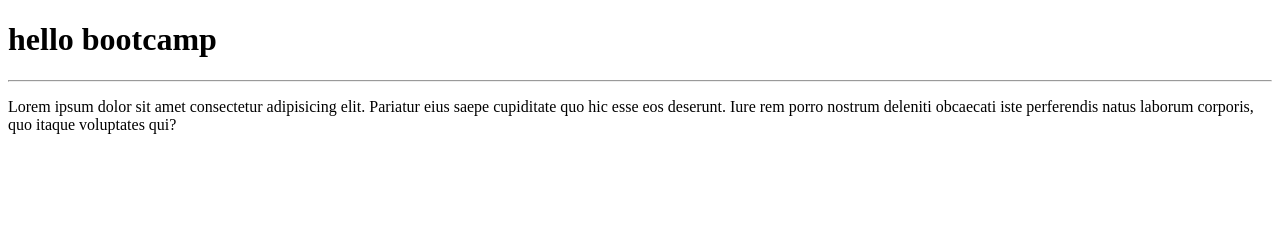
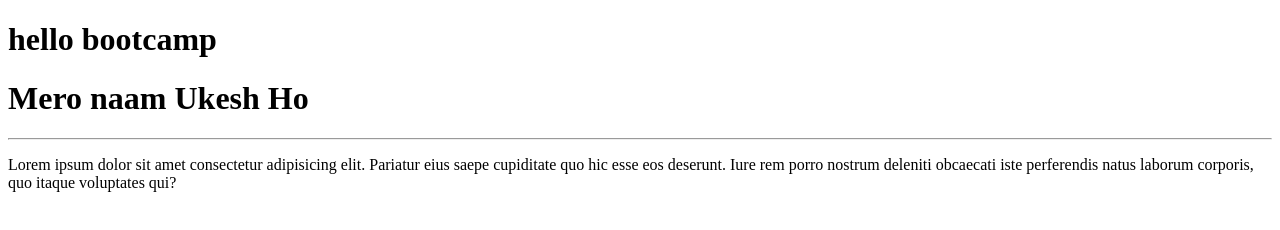
Before and after one commit to iBootcamp/batch-2080-jestha, a plain HTML site: page index.html in a window 1280 px wide. Drawn offline with Linux system fonts and the light colour scheme.

Commit message:
ayash's file overwritten by ukesh

```diff
--- a/index.html
+++ b/index.html
@@ -8,6 +8,7 @@
 </head>
 <body>
     <h1>hello bootcamp</h1>
+    <h1>Mero naam Ukesh Ho</h1>
     <hr>
     <p>Lorem ipsum dolor sit amet consectetur adipisicing elit. Pariatur eius saepe cupiditate quo hic esse eos deserunt. Iure rem porro nostrum deleniti obcaecati iste perferendis natus laborum corporis, quo itaque voluptates qui?</p>
 </body>
```
